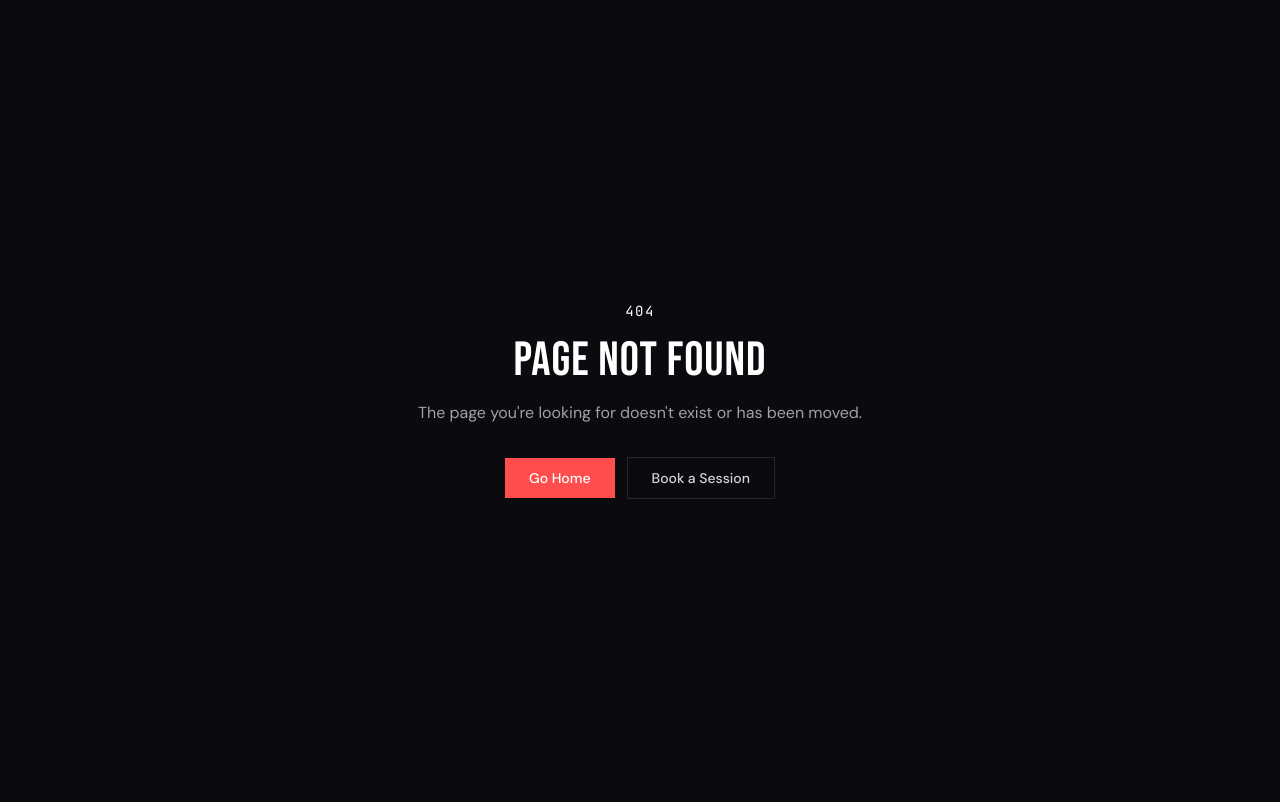
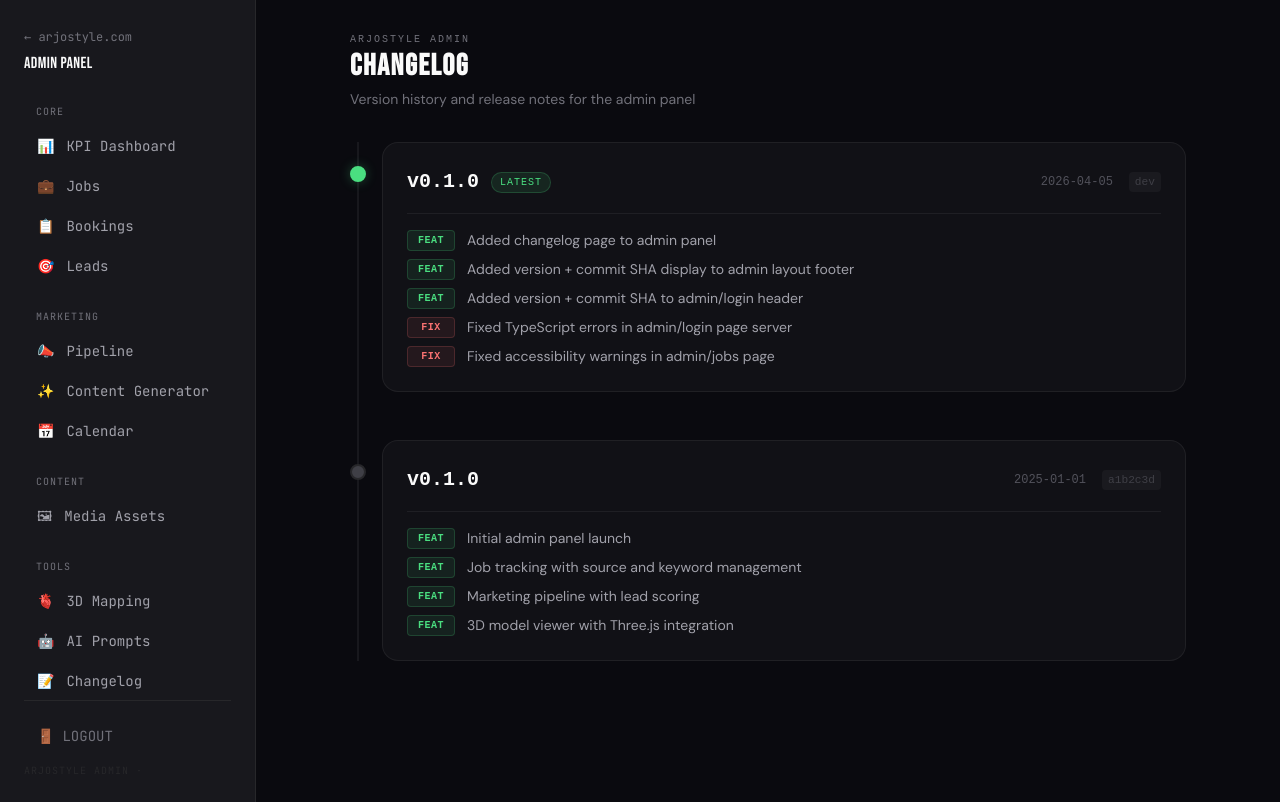
Before and after one commit to pyroboy/arjotech, a SvelteKit app in the folder apps/arjostyle-web/: page /admin/changelog in a window 1280 px wide. Before the commit this address had no page. Built offline with nearby package versions, Linux system fonts and the light colour scheme.

Commit message:
feat: add public /admin/changelog page with timeline UI

```diff
--- a/apps/arjostyle-web/src/routes/admin/+layout.server.ts
+++ b/apps/arjostyle-web/src/routes/admin/+layout.server.ts
@@ -2,7 +2,7 @@ import type { LayoutServerLoad } from './$types';
 import { redirect } from '@sveltejs/kit';
 
 export const load: LayoutServerLoad = async ({ locals, url, platform }) => {
-  if (url.pathname === '/admin/login' || url.pathname === '/admin/logout') {
+  if (url.pathname === '/admin/login' || url.pathname === '/admin/logout' || url.pathname === '/admin/changelog') {
     return {};
   }
 
--- a/apps/arjostyle-web/src/routes/admin/+layout.svelte
+++ b/apps/arjostyle-web/src/routes/admin/+layout.svelte
@@ -34,6 +34,7 @@
       items: [
         { href: '/admin/model', label: '3D Mapping', icon: '🫀' },
         { href: '/admin/ai', label: 'AI Prompts', icon: '🤖' },
+        { href: '/admin/changelog', label: 'Changelog', icon: '📝' },
       ]
     },
   ];
--- /dev/null
+++ b/apps/arjostyle-web/src/routes/admin/changelog/+page.server.ts
@@ -0,0 +1,8 @@
+import type { PageServerLoad } from './$types';
+
+export const load: PageServerLoad = async ({ platform }) => {
+  const env = platform?.env ?? {};
+  const version = (env as Record<string, string>).APP_VERSION ?? '0.1.0';
+  const commitSha = ((env as Record<string, string>).CF_PAGES_COMMIT_SHA ?? 'dev').slice(0, 7);
+  return { version, commitSha };
+};
--- /dev/null
+++ b/apps/arjostyle-web/src/routes/admin/changelog/+page.svelte
@@ -0,0 +1,99 @@
+<script lang="ts">
+  import type { PageData } from './$types';
+
+  let { data }: { data: PageData } = $props();
+
+  const changelog = [
+    {
+      version: data.version,
+      date: new Date().toISOString().split('T')[0],
+      commit: data.commitSha,
+      changes: [
+        { type: 'feat', label: 'Feature', color: '#4ade80', text: 'Added changelog page to admin panel' },
+        { type: 'feat', label: 'Feature', color: '#4ade80', text: 'Added version + commit SHA display to admin layout footer' },
+        { type: 'feat', label: 'Feature', color: '#4ade80', text: 'Added version + commit SHA to admin/login header' },
+        { type: 'fix', label: 'Fix', color: '#f87171', text: 'Fixed TypeScript errors in admin/login page server' },
+        { type: 'fix', label: 'Fix', color: '#f87171', text: 'Fixed accessibility warnings in admin/jobs page' },
+      ]
+    },
+    {
+      version: '0.1.0',
+      date: '2025-01-01',
+      commit: 'a1b2c3d',
+      changes: [
+        { type: 'feat', label: 'Feature', color: '#4ade80', text: 'Initial admin panel launch' },
+        { type: 'feat', label: 'Feature', color: '#4ade80', text: 'Job tracking with source and keyword management' },
+        { type: 'feat', label: 'Feature', color: '#4ade80', text: 'Marketing pipeline with lead scoring' },
+        { type: 'feat', label: 'Feature', color: '#4ade80', text: '3D model viewer with Three.js integration' },
+      ]
+    }
+  ];
+</script>
+
+<svelte:head>
+  <title>Changelog | ArjoStyle Admin</title>
+</svelte:head>
+
+<div style="padding: 2rem; max-width: 900px; margin: 0 auto;">
+  <div style="margin-bottom: 2rem;">
+    <p style="font-size: 10px; font-family: monospace; letter-spacing: 0.2em; color: #71717a; text-transform: uppercase; margin-bottom: 4px;">
+      ArjoStyle Admin
+    </p>
+    <h1 style="font-size: 1.875rem; font-weight: 700; color: #fafafa; margin: 0; letter-spacing: 0.05em;">
+      Changelog
+    </h1>
+    <p style="color: #71717a; font-size: 0.875rem; margin-top: 0.5rem;">
+      Version history and release notes for the admin panel
+    </p>
+  </div>
+
+  <div style="position: relative; padding-left: 2rem;">
+    <!-- Timeline line -->
+    <div style="position: absolute; left: 7px; top: 0; bottom: 0; width: 2px; background: rgba(255,255,255,0.06);"></div>
+
+    {#each changelog as release, i}
+      <div style="position: relative; margin-bottom: 3rem;">
+        <!-- Timeline dot -->
+        <div style="position: absolute; left: -2rem; top: 1.5rem; width: 16px; height: 16px; border-radius: 50%; background: {i === 0 ? '#4ade80' : '#3f3f46'}; border: 2px solid {i === 0 ? '#4ade80' : '#27272a'}; box-shadow: {i === 0 ? '0 0 12px rgba(74,222,128,0.3)' : 'none'};"></div>
+
+        <div style="background: rgba(255,255,255,0.03); border: 1px solid rgba(255,255,255,0.06); border-radius: 1rem; padding: 1.5rem;">
+          <!-- Header -->
+          <div style="display: flex; align-items: center; justify-content: space-between; flex-wrap: wrap; gap: 0.75rem; margin-bottom: 1rem; padding-bottom: 1rem; border-bottom: 1px solid rgba(255,255,255,0.06);">
+            <div style="display: flex; align-items: center; gap: 0.75rem;">
+              <span style="font-size: 1.25rem; font-weight: 700; color: #fafafa; font-family: monospace;">
+                v{release.version}
+              </span>
+              {#if i === 0}
+                <span style="background: rgba(74,222,128,0.1); border: 1px solid rgba(74,222,128,0.2); color: #4ade80; font-size: 10px; font-family: monospace; letter-spacing: 0.1em; padding: 2px 8px; border-radius: 9999px; text-transform: uppercase;">
+                  Latest
+                </span>
+              {/if}
+            </div>
+            <div style="display: flex; align-items: center; gap: 1rem;">
+              <span style="color: #52525b; font-size: 0.75rem; font-family: monospace;">
+                {release.date}
+              </span>
+              <span style="color: #3f3f46; font-size: 0.7rem; font-family: monospace; background: rgba(255,255,255,0.04); padding: 2px 6px; border-radius: 4px;">
+                {release.commit}
+              </span>
+            </div>
+          </div>
+
+          <!-- Changes list -->
+          <div style="display: flex; flex-direction: column; gap: 0.5rem;">
+            {#each release.changes as change}
+              <div style="display: flex; align-items: flex-start; gap: 0.75rem;">
+                <span style="min-width: 48px; font-size: 10px; font-family: monospace; letter-spacing: 0.05em; padding: 2px 6px; border-radius: 4px; text-align: center; background: {change.color}15; border: 1px solid {change.color}30; color: {change.color}; text-transform: uppercase; font-weight: 600;">
+                  {change.type}
+                </span>
+                <span style="color: #a1a1aa; font-size: 0.875rem; line-height: 1.5;">
+                  {change.text}
+                </span>
+              </div>
+            {/each}
+          </div>
+        </div>
+      </div>
+    {/each}
+  </div>
+</div>
```
